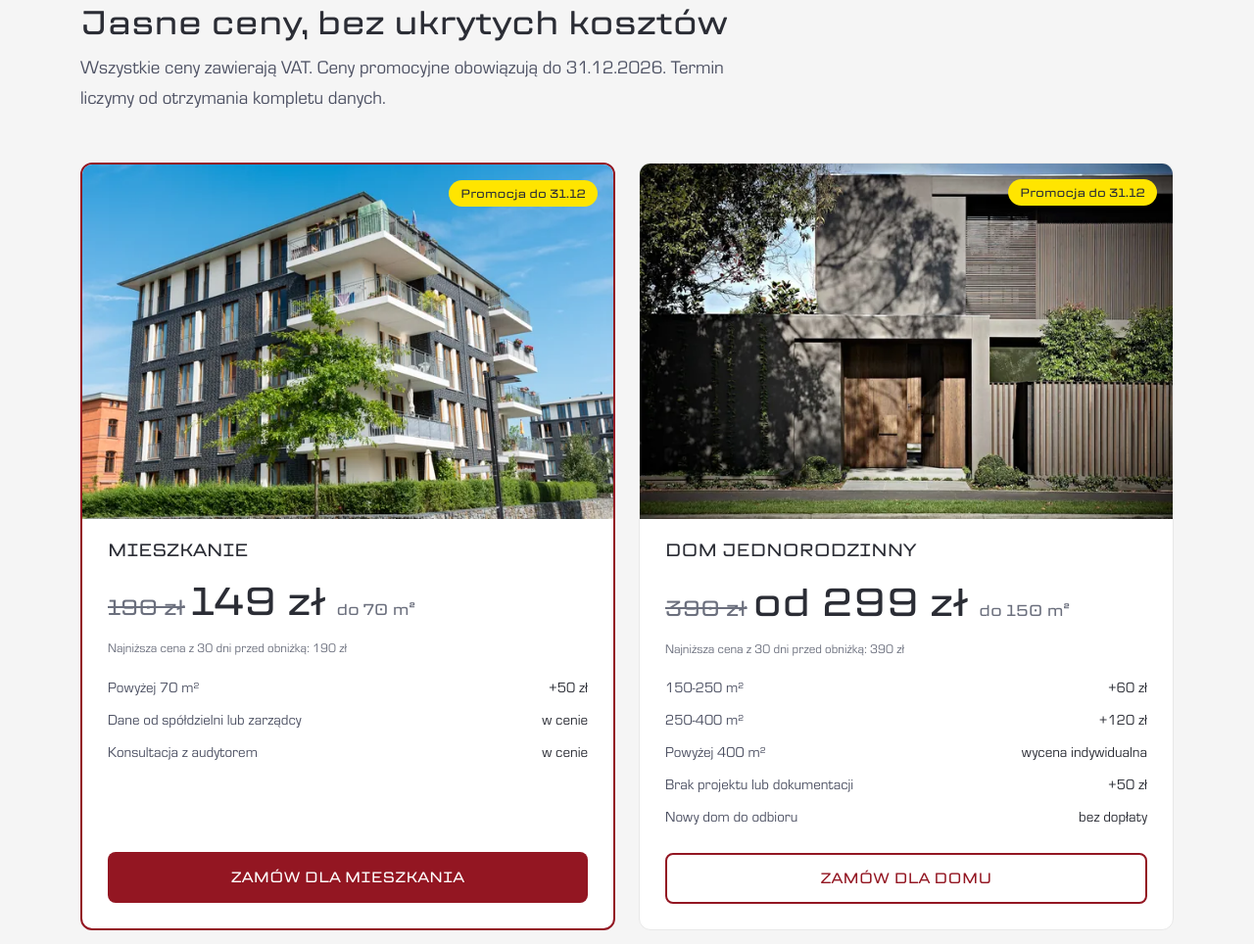
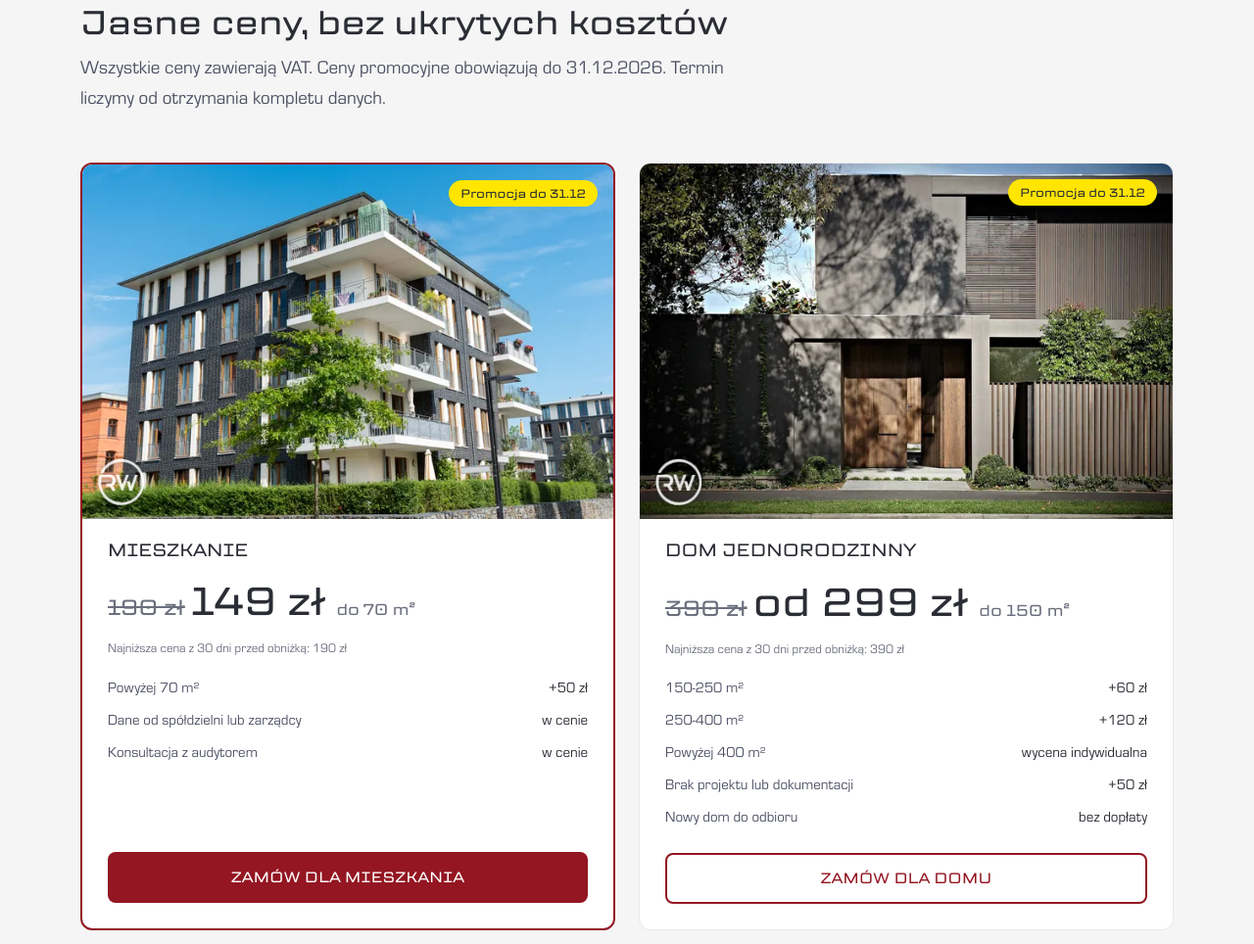
Before and after one commit to adriandev-web/podglad-rw-fff33c, a plain HTML site: page index.html in a window 1280 px wide. Shown: the part 2340-3304 px from the top of the page at 98% size. Drawn offline with Linux system fonts and the light colour scheme.

Commit message:
Biały sygnet RW na zdjęciach w cenniku
Co-Authored-By: Claude Opus 5.5 <noreply@anthropic.com>

```diff
--- a/index.html
+++ b/index.html
@@ -383,6 +383,7 @@ b,strong{font-weight:400;color:var(--ink)}
 /* delikatna maska w bordo strony na zdjeciach (17.11) */
 .pc__tint{display:block;position:relative;overflow:hidden}
 .pc__tint img{width:100%;height:100%;object-fit:cover;display:block}
+.pc__tint::after{content:"";position:absolute;left:16px;bottom:14px;width:clamp(36px,9%,48px);aspect-ratio:1;background:url(img/logo-sygnet.webp?v=1) no-repeat left bottom/contain;opacity:.88;filter:drop-shadow(0 1px 3px rgba(0,0,0,.45));pointer-events:none}
 /* zdjecia szaro-biale, kolor daje tylko interfejs (17.11) */
 .pc__label{position:absolute;left:5%;bottom:5%;width:44%;max-width:240px;aspect-ratio:1;filter:drop-shadow(0 8px 18px rgba(20,30,40,.22))}
 .pc--hl{border:2px solid var(--green)}
```
Also changed, not shown: img/logo-sygnet.webp (added).
